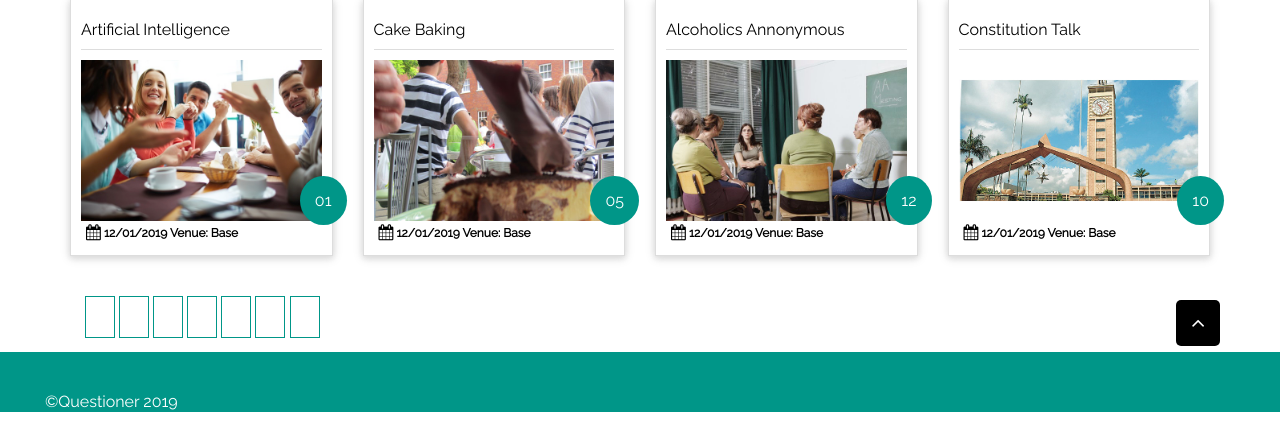
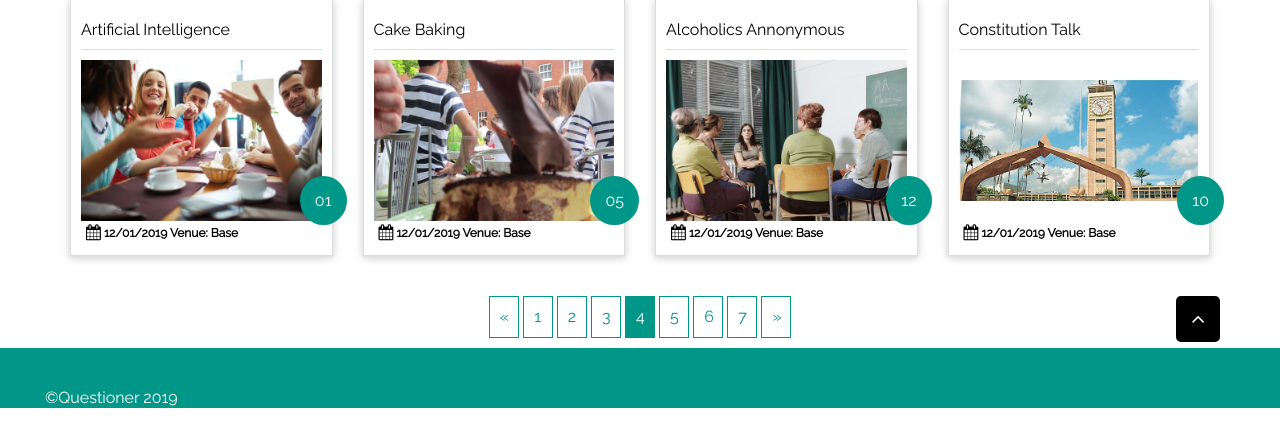
Before and after one commit to Felix45/Questioner, a Python web app: template UI/templates/meetups.html in a window 1280 px wide. Shown: the part 467-888 px from the top of the page. Run offline with Jinja, Linux system fonts and the light colour scheme; the template is opened without the code that fills it, so the values that code supplies are empty.

Commit message:
[bug #163206583] Added a paginations for navigating page

```diff
--- a/UI/templates/meetups.html
+++ b/UI/templates/meetups.html
@@ -205,14 +205,16 @@
 			<!-- End the all meetups section -->
 
 			<!-- start pagination links -->
-				<ol class="pagination">
-					<li><a href=""></a></li>
-					<li><a href=""></a></li>
-					<li><a href=""></a></li>
-					<li><a href=""></a></li>
-					<li><a href=""></a></li>
-					<li><a href=""></a></li>
-					<li><a href=""></a></li>
+				<ol class="pagination center-text">
+					<li><a href="" class="block">&laquo;</a></li>
+					<li><a href="" class="block">1</a></li>
+					<li><a href="" class="block">2</a></li>
+					<li><a href="" class="block">3</a></li>
+					<li class="active"><a href="">4</a></li>
+					<li><a href="" class="block">5</a></li>
+					<li><a href="" class="block">6</a></li>
+					<li><a href="" class="block">7</a></li>
+					<li><a href="" class="block">&raquo;</a></li>
 				</ol>
 
 			<!-- -->
```
